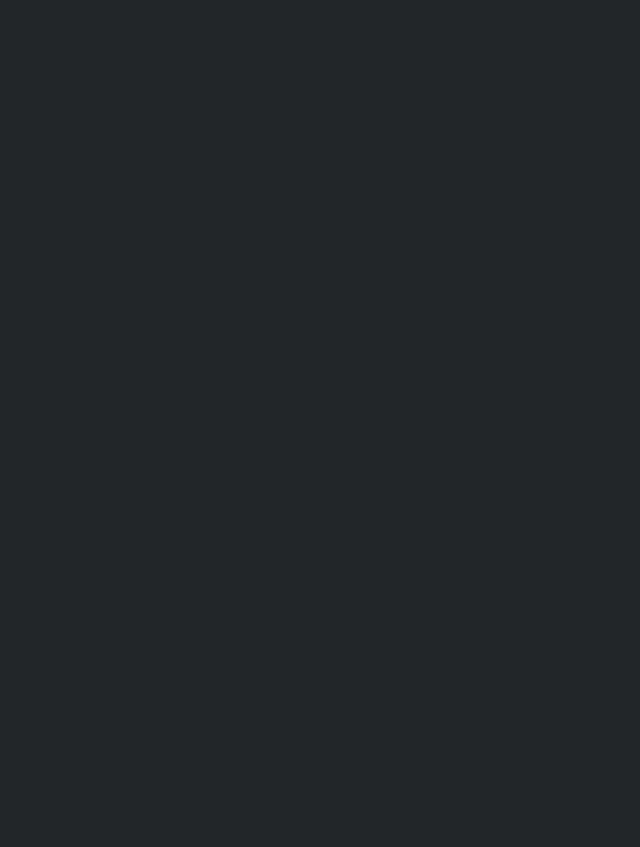
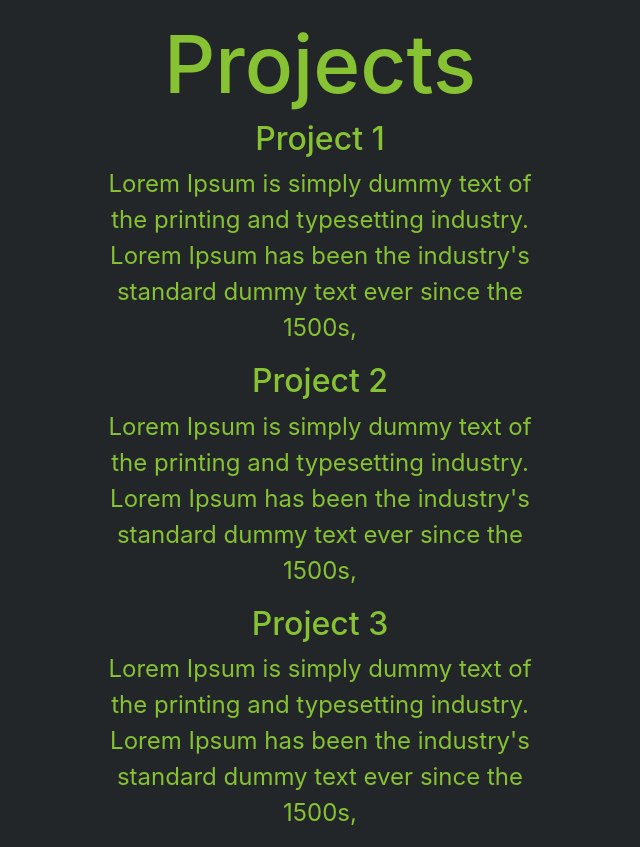
Before and after one commit to frayfray248/fraser-portfolio, a React (Create React App) app: page / in a window 1280 px wide. Shown: the part 860-1707 px from the top of the page, without its empty margins (320-960 px from the left). Before the commit the page ends 876 px from the top, so only its background shows below. Built offline with nearby package versions, Linux system fonts and the light colour scheme.

Commit message:
Projects component template

```diff
--- a/src/App.js
+++ b/src/App.js
@@ -5,6 +5,7 @@ import { ThemeProvider } from 'styled-components'
 import theme from './Themes/GreenContrast'
 import Landing from './Components/Landing'
 import About from './Components/About'
+import Projects from './Components/Projects'
 
 const GlobalStyle = createGlobalStyle`
     html, body {
@@ -23,6 +24,7 @@ const App = () => (
         <GlobalStyle />
         <StyledNavbar />
         <About />
+        <Projects />
     </ThemeProvider>
 )
 
--- /dev/null
+++ b/src/Components/Projects.js
@@ -0,0 +1,51 @@
+import Container from 'react-bootstrap/container'
+import Row from 'react-bootstrap/row'
+import Col from 'react-bootstrap/col'
+import styled from 'styled-components'
+import Fade from 'react-bootstrap/Fade';
+
+const StyledContainer = styled(Container)`
+    height: 100vh;
+`
+
+const StyledRow = styled(Row)`
+    height: 100vh;
+`
+
+const StyledH1 = styled.h1`
+    font-size: 5rem;
+`
+
+const StyledP = styled.p`
+    width : 28rem;
+    font-size: x-large;
+`
+
+const StyledFade = styled(Fade)`
+    transition: opacity 2s linear
+`
+
+const Projects = () => {
+
+
+    return (
+        <StyledFade in appear timeout={3000}>
+            <StyledContainer id="projects" fluid="md" className="justify-content-center">
+                <StyledRow className="text-center align-items-center ">
+                    <Col align="center" >
+                        <StyledH1 >Projects</StyledH1>
+                        <h2>Project 1</h2>
+                        <StyledP>Lorem Ipsum is simply dummy text of the printing and typesetting industry. Lorem Ipsum has been the industry's standard dummy text ever since the 1500s,</StyledP>
+                        <h2>Project 2</h2>
+                        <StyledP>Lorem Ipsum is simply dummy text of the printing and typesetting industry. Lorem Ipsum has been the industry's standard dummy text ever since the 1500s,</StyledP>
+                        <h2>Project 3</h2>
+                        <StyledP>Lorem Ipsum is simply dummy text of the printing and typesetting industry. Lorem Ipsum has been the industry's standard dummy text ever since the 1500s,</StyledP>
+                    </Col>
+                </StyledRow >
+            </StyledContainer>
+        </StyledFade>
+    )
+}
+
+
+export default Projects
```
